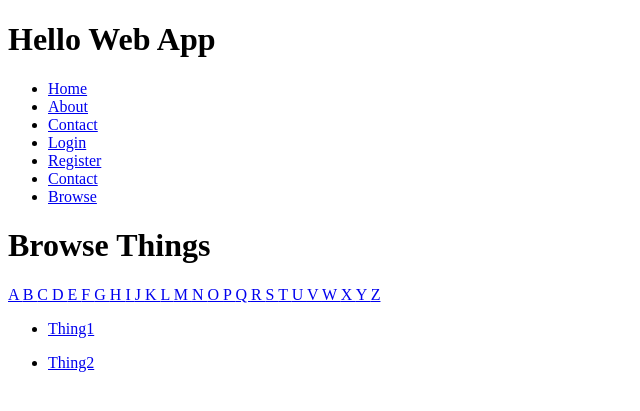
After one commit to azocher/hellowebapp, a Django app: page /browse/name/ in a window 1280 px wide. The commit adds this page. Shown: the top 411 px of the page, without its empty margins (0-640 px from the left). Run offline with Django 3.2, Linux system fonts and the light colour scheme; data comes from the database, SQL or seed files in the repository.

Commit message:
added auto redirects for base urls

```diff
--- a/collection/templates/layouts/base.html
+++ b/collection/templates/layouts/base.html
@@ -20,6 +20,8 @@
 					<li><a href="{% url 'auth_login' %}">Login</a></li>
 					<li><a href="{% url 'registration_register' %}">Register</a></li>
 				{% endif %}
+				<li><a href="{% url 'contact' %}">Contact</a></li>
+				<li><a href="{% url 'browse' %}">Browse</a></li>
 			</ul>
 		</nav>
 	</header>
--- /dev/null
+++ b/collection/templates/search/search.html
@@ -0,0 +1,26 @@
+{% extends 'layouts/base.html' %}
+{% block title %}Browse - {{ block.super }}
+{% endblock %}
+{% block content %}
+<h1>
+  Browse Things {% if initial %} Starting with '{{ initial|title}}'{% endif %}
+</h1>
+
+{% for letter in 'abcdefghijklmnopqrstuvwxyz' %}
+<a href="{% url 'browse_by_name' initial=letter %}" {% if initial == letter %}class="active"{% endif %}>
+  {{ letter|upper }}
+</a>
+{% endfor %}
+
+{% for thing in things %}
+<ul>
+  <li>
+    <a href="{% url 'thing_detail' slug=thing.slug %}">
+      {{ thing.name }}
+    </a>
+  </li>
+</ul>
+{% empty %}
+<p>Sorry, no results!</p>
+{% endfor %}
+{% endblock %}
--- a/collection/views.py
+++ b/collection/views.py
@@ -74,3 +74,15 @@ def create_thing(request):
 		return render(request, 'things/create_thing.html', {
 			'form': form,
 		})
+
+def browse_by_name(request, initial=None):
+	if initial:
+		things = Thing.objects.filter(name__isstartswith=initial)
+		things = things.order_by('name')
+	else:
+		things = Thing.objects.all().order_by('name')
+
+	return render(request, 'search/search.html', {
+		'things': things,
+		'initial': initial,
+	})
--- a/hellowebapp/urls.py
+++ b/hellowebapp/urls.py
@@ -1,6 +1,9 @@
 from django.conf.urls import include, url
 from django.contrib import admin
-from django.views.generic import TemplateView
+from django.views.generic import (
+	TemplateView,
+	RedirectView
+)
 from collection import views
 from django.contrib.auth.views import (
 	password_reset,
@@ -14,8 +17,12 @@ urlpatterns = [
 	url(r'^$', views.index, name="home"),
     url(r'^about/$', TemplateView.as_view(template_name='about.html'), name='about'),
     url(r'^contact/$', TemplateView.as_view(template_name='contact.html'), name='contact'),
-    url(r'^things/(?P<slug>[-\w]+)/$', views.thing_detail, name='thing_detail'),
+	url(r'^things/$', RedirectView.as_view(pattern_name='browse', permanent=True)),
+	url(r'^things/(?P<slug>[-\w]+)/$', views.thing_detail, name='thing_detail'),
     url(r'^things/(?P<slug>[-\w]+)/edit/$', views.edit_thing, name='edit_thing'),
+	url(r'^browse/$', RedirectView.as_view(pattern_name="browse", permanent=True)),
+	url(r'^browse/name/$', views.browse_by_name, name="browse"),
+	url(r'^browse/name/(?P<initial>[-\w]+)/$', views.browse_by_name, name="browse_by_name"),
 	url(r'^accounts/password/reset/$', password_reset, {'template_name': 'registration/password_reset_form.html'}, name="password_reset"),
 	url(r'^accounts/password/reset/done/$', password_reset_done, {'template_name': 'registration/password_reset_done.html'}, name="password_reset_done"),
 	url(r'^accounts/password/reset/(?P<uidb64>[0-9A-Za-z]+)-(?P<token>.+)/$', password_reset_confirm, {'template_name': 'registration/password_reset_confirm.html'}, name="password_reset_confirm"),
```
Also changed, not shown: 2 other files.
